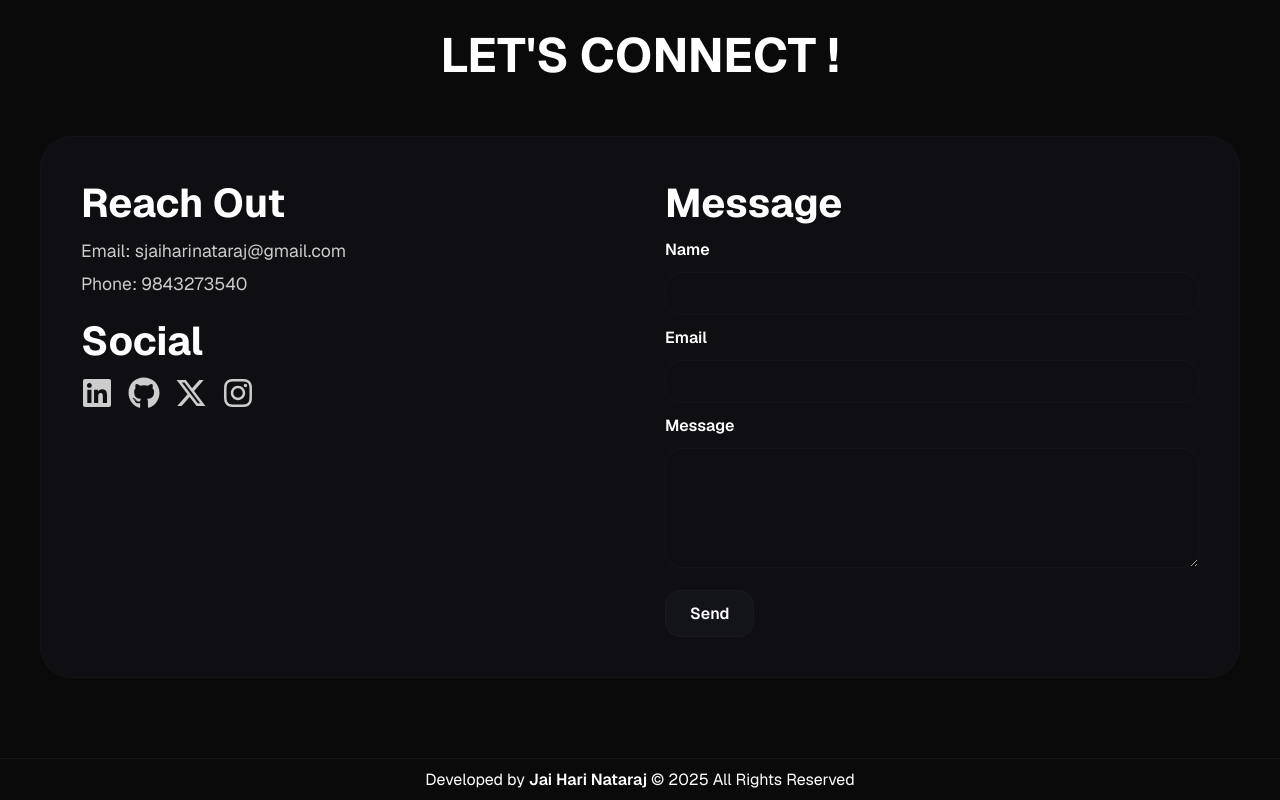
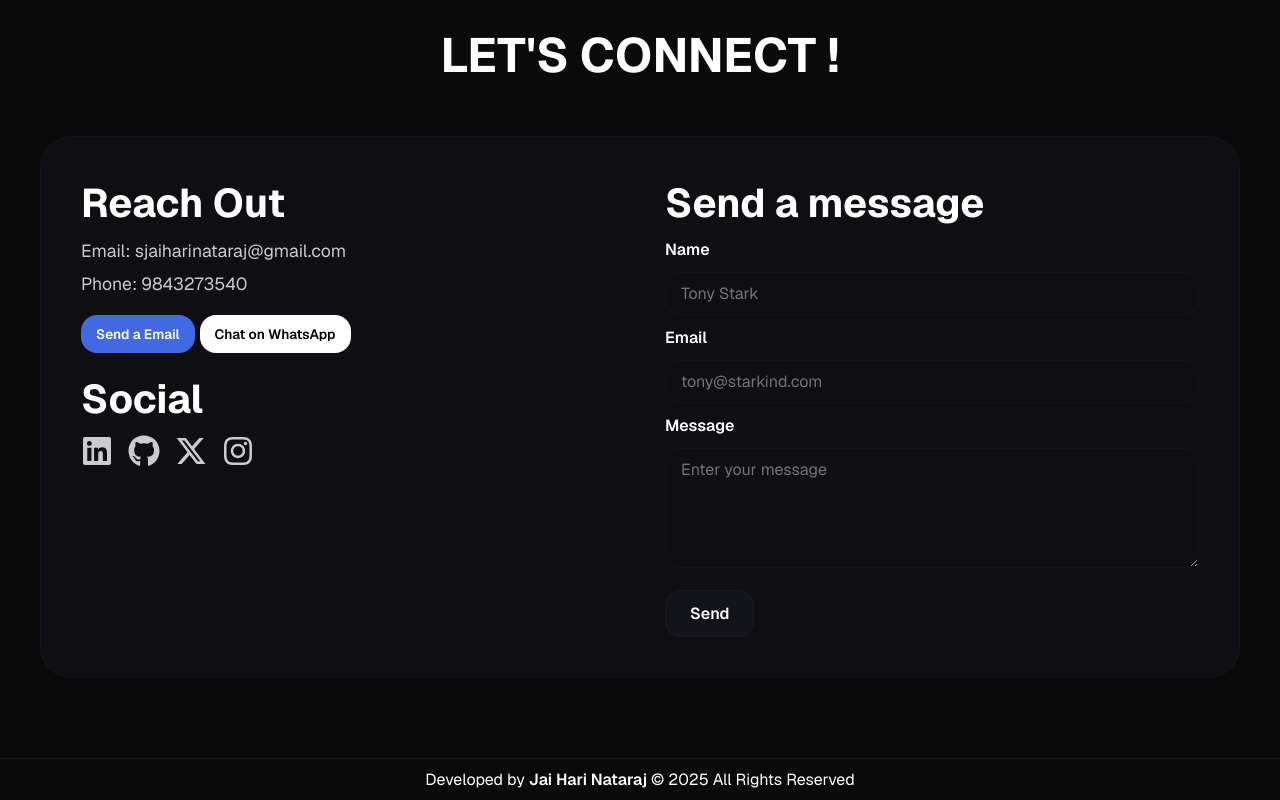
Before and after one commit to ijaihari/portfolio, a React (Vite) app: page / in a window 1280 px wide. Shown: the part 6045-6845 px from the top of the page. Built offline with nearby package versions, Linux system fonts and the light colour scheme; a web font is replaced by a local one.

Commit message:
update contacts

```diff
--- a/src/pages/Contact.jsx
+++ b/src/pages/Contact.jsx
@@ -11,8 +11,18 @@ function Contact() {
                 <section className="social-links">
                     <section className="reachout-wrapper">
                         <h3>Reach Out</h3>
-                        <p>Email: sjaiharinataraj@gmail.com</p>
+                        <a href="https://mail.google.com/mail/?view=cm&fs=1&to=sjaiharinataraj@gmail.com" target="_blank"><p>Email:
+                            sjaiharinataraj@gmail.com</p>
+                        </a>
                         <p>Phone: 9843273540</p>
+                        <div className='contact-btn'>
+                            <a href="https://mail.google.com/mail/?view=cm&fs=1&to=sjaiharinataraj@gmail.com" target='_blank'>
+                                <button className='em-send'>Send a Email</button>
+                            </a>
+                            <a href="https://api.whatsapp.com/send/?phone=919843273540&text&type=phone_number&app_absent=0" target='_blank'>
+                                <button className='wa-send'>Chat on WhatsApp</button>
+                            </a>
+                        </div>
                     </section>
                     <section className="social-wrapper">
                         <h3>Social</h3>
@@ -23,28 +33,28 @@ function Contact() {
                             <a href="https://www.instagram.com/ijaihari" target="_blank" rel="noopener noreferrer"><FaInstagram /></a>
                         </section>
                     </section>
+
                 </section>
 
                 <section className="message">
-                    <h3>Message</h3>
+                    <h3>Send a message</h3>
                     <form
                         action="https://api.web3forms.com/submit"
                         method="POST"
                     >
-
                         <input type="hidden" name="access_key" value="43f8ee79-e6d0-43b2-a0d9-245a0546b9e1" />
                         <input type="hidden" name="redirect" value="https://ijaihari.vercel.app/thankyou" />
                         <input type="hidden" name="subject" value="New message from portfolio" />
 
 
                         <label htmlFor="name">Name</label>
-                        <input type="text" id="name" name="from_name" required />
+                        <input type="text" id="name" name="from_name" required placeholder='Tony Stark' />
 
                         <label htmlFor="email">Email</label>
-                        <input type="email" id="email" name="email" required />
+                        <input type="email" id="email" name="email" required placeholder='tony@starkind.com' />
 
                         <label htmlFor="message">Message</label>
-                        <textarea id="message" name="message" rows="4" required></textarea>
+                        <textarea id="message" name="message" rows="4" required placeholder='Enter your message'></textarea>
 
                         <input type="submit" value="Send" />
                     </form>
--- a/src/styles/contact.scss
+++ b/src/styles/contact.scss
@@ -72,7 +72,7 @@
       gap: 15px;
 
       a {
-       color: #cccccc;
+        color: #cccccc;
         font-size: 2rem;
         transition: color 0.3s ease;
 
@@ -146,3 +146,31 @@
     }
   }
 }
+
+.contact-btn {
+  margin-top: 10px;
+  width: fit-content;
+  display: flex;
+  gap: 5px;
+
+  .em-send {
+    background-color: royalblue;
+  }
+
+  .wa-send {
+    color: black;
+    background-color: white;
+  }
+
+  a {
+    button {
+      color: white;
+      width: 100%;
+      border: none;
+      font-size: .85rem;
+      font-weight: 600;
+      padding: 10px 15px;
+      border-radius: 1rem;
+    }
+  }
+}
```
